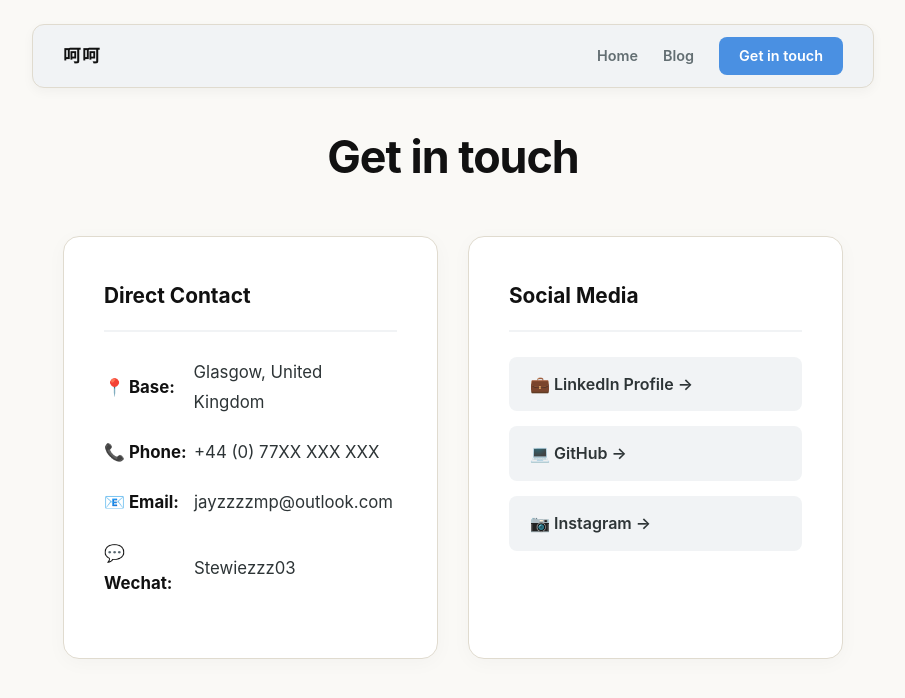
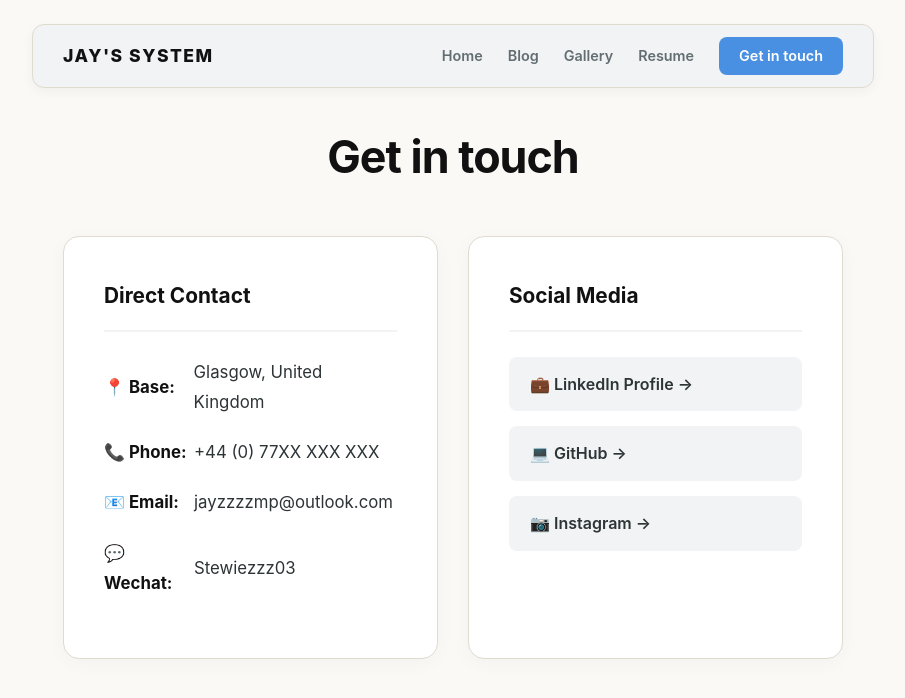
Before and after one commit to jayzzzzmp-commits/jayzzzzmp-commits.github.io, a Jekyll site: the page built from contact.html, in a window 1280 px wide. Shown: the top 698 px of the page, without its empty margins (187-1092 px from the left). Built offline with Jekyll 4.4.1, drawn with Linux system fonts in a browser that asks for light colours.

Commit message:
Update default.html

```diff
--- a/_layouts/default.html
+++ b/_layouts/default.html
@@ -97,10 +97,12 @@
 <body>
 
     <nav class="navbar">
-        <a href="index.html" class="nav-brand">呵呵</a>
+        <a href="index.html" class="nav-brand">JAY'S SYSTEM</a>
         <div class="nav-links">
             <a href="index.html">Home</a>
             <a href="blog.html">Blog</a>
+            <a href="gallery.html">Gallery</a>
+            <a href="resume.html">Resume</a>
             <a href="contact.html" class="btn-contact">Get in touch</a>
         </div>
     </nav>
```
